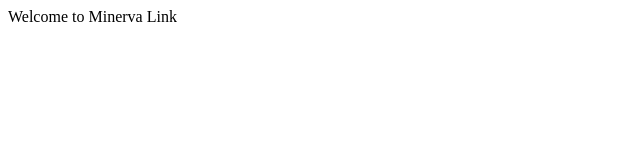
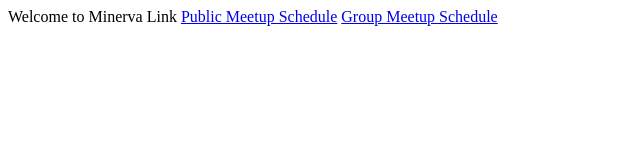
Before and after one commit to NexusForCare/NexusForCare.github.io, a plain HTML site: page index.html in a window 1280 px wide. Shown: the whole page, without its empty margins (0-640 px from the left). Drawn offline with Linux system fonts and the light colour scheme.

Commit message:
Update index.html

```diff
--- a/index.html
+++ b/index.html
@@ -1 +1,5 @@
 Welcome to Minerva Link
+
+<a href="https://www.minervalink.com/meetup/">Public Meetup Schedule</a>
+
+<a href="https://www.minervalink.com/teammeetup/">Group Meetup Schedule</a>
```
